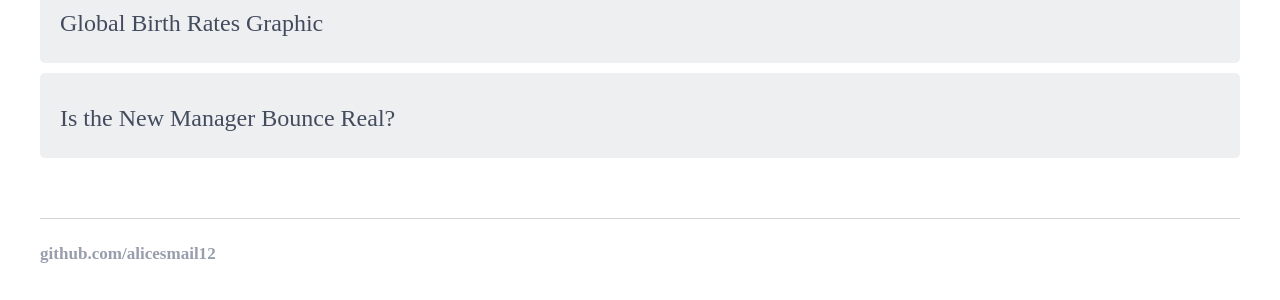
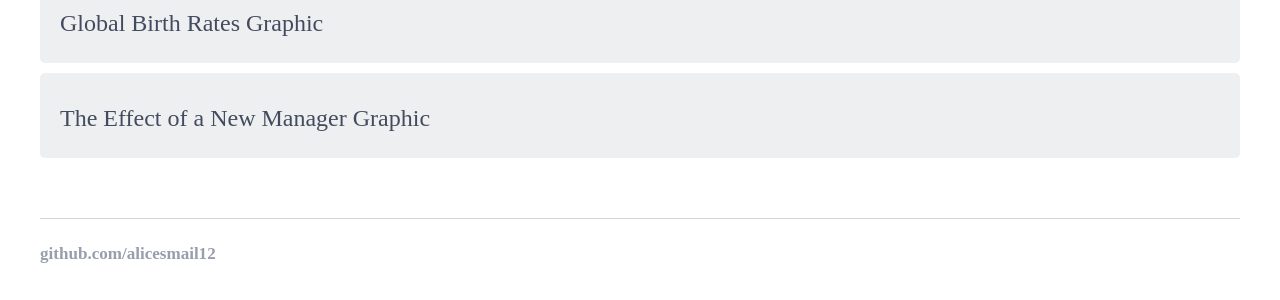
Before and after one commit to alicesmail12/alicesmail12.github.io, a Jekyll site: the page built from Blog/index.html, in a window 1280 px wide. Shown: the part 201-501 px from the top of the page. Built offline with Jekyll 4.4.1, drawn with Linux system fonts in a browser that asks for light colours; some web fonts are replaced.

Commit message:
Update index.html

```diff
--- a/Blog/index.html
+++ b/Blog/index.html
@@ -76,8 +76,8 @@ a:hover {
                 <buttontext>Global Birth Rates Graphic</buttontext></a>
         </div>
         <div class="grid-item">
-            <a href="https://alicesmail12.github.io/Blog/BirthRates/NewManager.html"  type="button" class="button">
-                <buttontext>Is the New Manager Bounce Real?</buttontext></a>
+            <a href="https://alicesmail12.github.io/Blog/NewManager/NewManager.html"  type="button" class="button">
+                <buttontext>The Effect of a New Manager Graphic</buttontext></a>
         </div>
     </div>
 </body>
```
